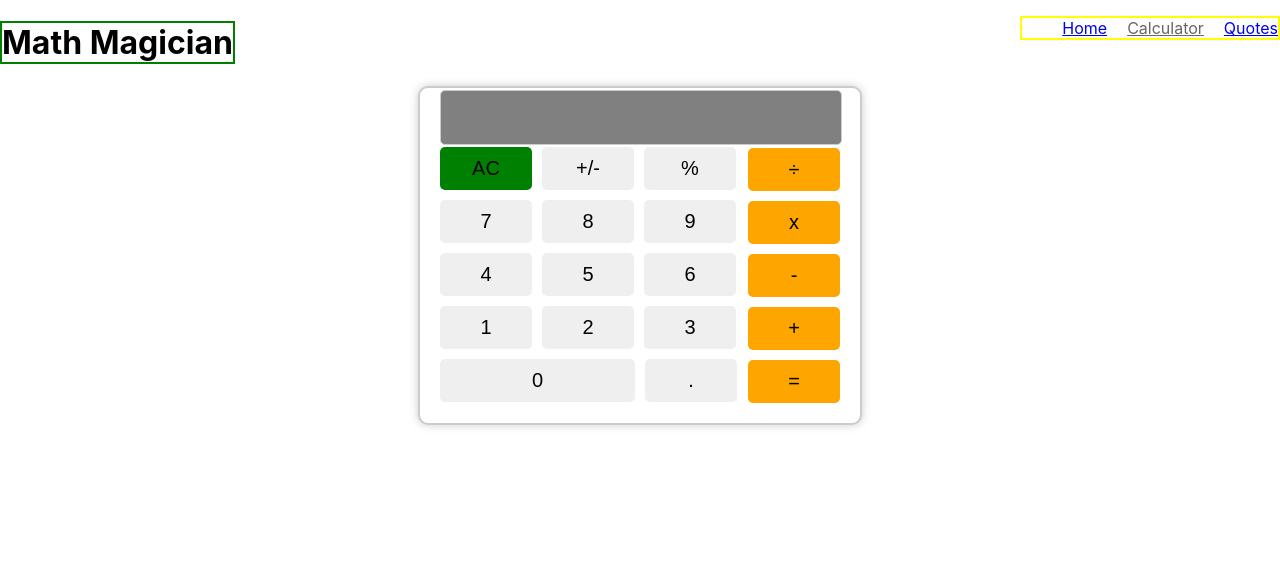
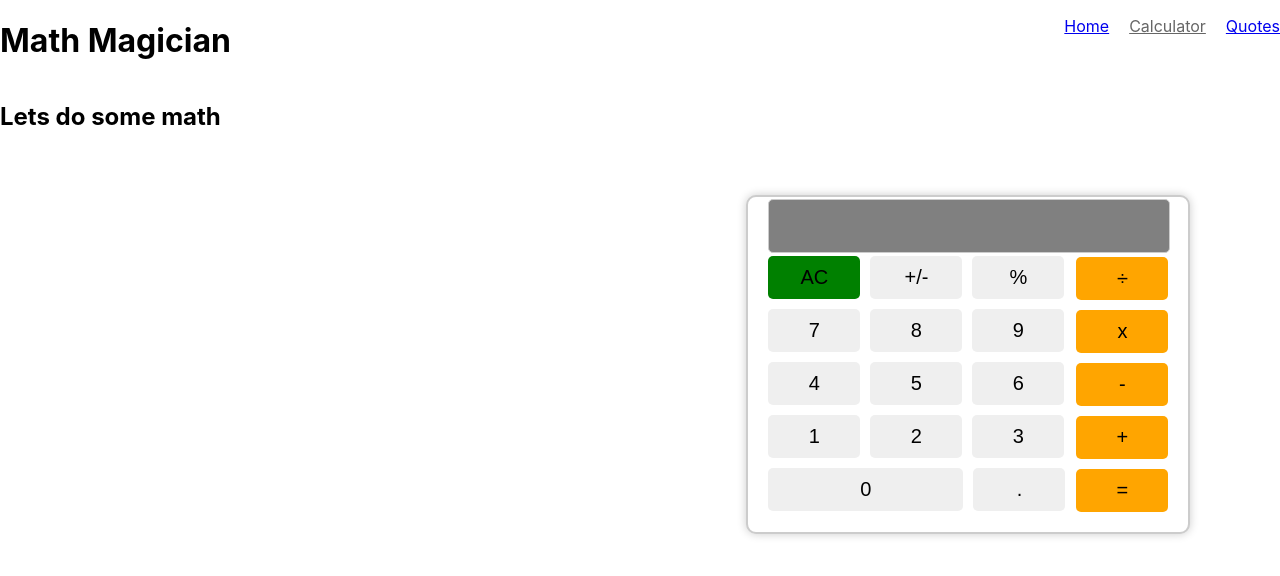
Before and after one commit to faisalakb/math-magic, a React (Create React App) app: page /calculator in a window 1280 px wide. Shown: the top 576 px of the page. Built offline with nearby package versions, Linux system fonts and the light colour scheme.

Commit message:
Update routes style

```diff
--- a/src/App.css
+++ b/src/App.css
@@ -6,10 +6,12 @@
   box-shadow: 0 0 10px rgba(0, 0, 0, 0.2);
   background-color: white;
   width: 400px; /* Adjusted width */
-  margin: 0 auto;
   display: flex;
   flex-direction: column;
   position: relative;
+  margin-left: auto;
+  margin-right: 7%;
+  margin-top: 5%;
 }
 
 .calculator input[type="text"] {
@@ -105,7 +107,6 @@
   flex-direction: row;
   column-gap: 20px;
   list-style: none;
-  border: 2px solid yellow;
   float: right;
   font-size: 16px;
   font-weight: 400;
@@ -113,7 +114,6 @@
 
 h1 {
   display: inline-flex;
-  border: 2px solid green;
 }
 
 .active {
--- a/src/components/Calculator.jsx
+++ b/src/components/Calculator.jsx
@@ -35,7 +35,9 @@ const Calculator = () => {
   return (
 
     <>
+
       <Headers />
+      <h2>Lets do some math</h2>
       <div className="calculator">
         <DisplayInp />
         <Operator className="operationContainer" handleClick={setValue} />
```
